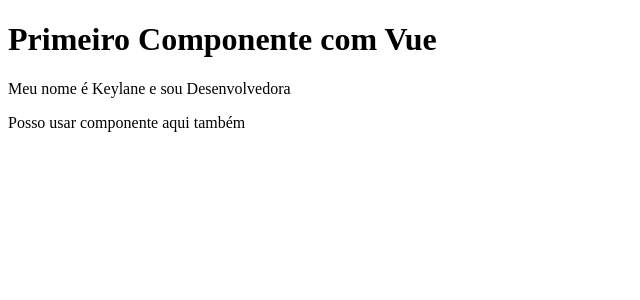
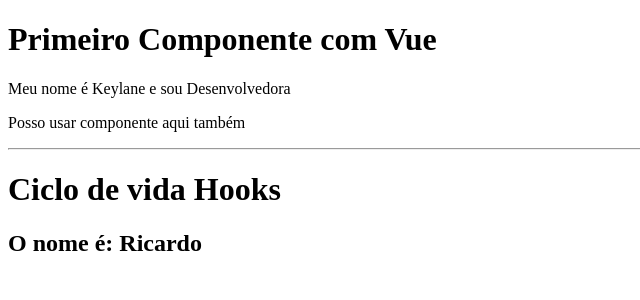
Before and after one commit to KeylaneSilva/initVuejs, a Vue app in the folder projeto-instalacaoAv/: page / in a window 1280 px wide. Shown: the top 300 px of the page, without its empty margins (0-640 px from the left). Built offline with nearby package versions, Linux system fonts and the light colour scheme; the HTML template or start-up script is replaced by a standard one.

Commit message:
life cicle hooks

```diff
--- a/projeto-instalacaoAv/src/App.vue
+++ b/projeto-instalacaoAv/src/App.vue
@@ -2,16 +2,19 @@
   <div>
     <PrimeiroComponente/>
     <p>{{ teste }}</p>
+    <LifeCicleStyle />
   </div>
 </template>
 
 <script>
   import PrimeiroComponente from './components/PrimeiroComponente.vue'
+  import LifeCicleStyle from './components/LifeStyle.vue'
 
   export default {
     name: 'App',
     components: {
-      PrimeiroComponente
+      PrimeiroComponente,
+      LifeCicleStyle
     },
 
     data(){
--- /dev/null
+++ b/projeto-instalacaoAv/src/components/LifeStyle.vue
@@ -0,0 +1,35 @@
+<template>
+  <div>
+    <hr>
+    <h1>Ciclo de vida Hooks</h1>
+    <h2>O nome é: {{ nome }}</h2>
+  </div>
+</template>
+
+<script>
+  export default{
+    name: 'LifeCicleStyle',
+
+    data(){
+      return{
+        nome: 'Ainda não sei'
+      }
+    },
+
+    // cicle de vida hooks
+    created(){
+      setTimeout(() => {
+        this.nome = 'Keylane'
+
+      }, 1000)
+    },
+
+    mounted(){
+      setTimeout(() => {
+        this.nome = 'Ricardo'
+
+      }, 2000)
+    }
+  }
+
+</script>
```
